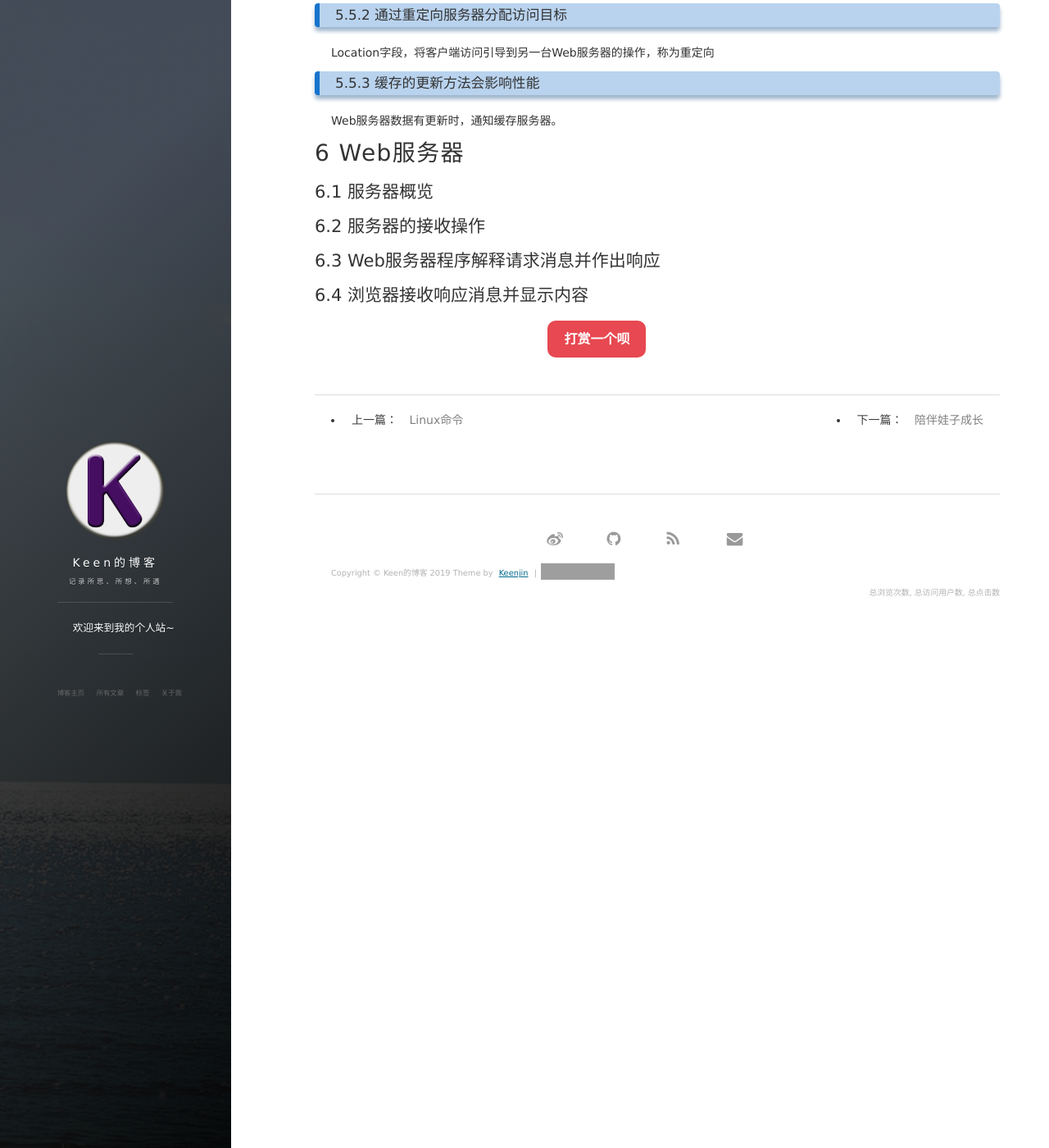
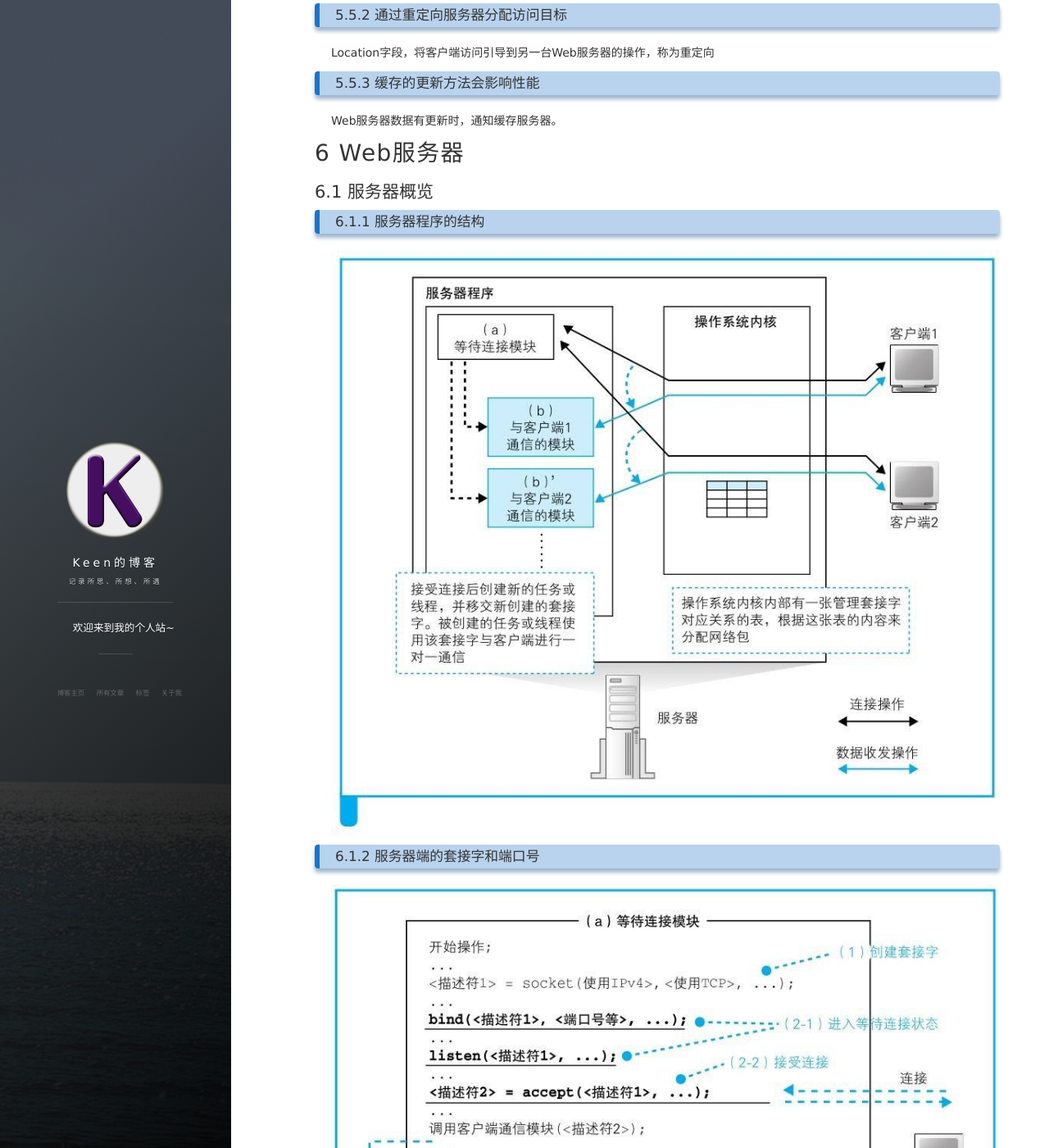
Before and after one commit to Keenjin/Keenjin.github.io, a Jekyll site: the page built from _posts/2019-03-13-how_to_connect_network.md, in a window 1280 px wide and 1400 px high, scrolled down 77074 px. Shown: the whole window at 82% size. Built offline with Jekyll 4.4.1, drawn with Linux system fonts in a browser that asks for light colours; nearby versions of some CDN libraries; comment, search, counter and statistics services are not loaded; some of the changed text lies outside the part shown; grey boxes are pictures that could not be loaded.

Commit message:
net connect

```diff
--- a/_posts/2019-03-13-how_to_connect_network.md
+++ b/_posts/2019-03-13-how_to_connect_network.md
@@ -637,8 +637,23 @@ Web服务器数据有更新时，通知缓存服务器。
 
 ## 6.1 服务器概览
 
-## 6.2 服务器的接收操作
+### 6.1.1 服务器程序的结构
 
-## 6.3 Web服务器程序解释请求消息并作出响应
+![jpg](/images/post/network_connect/6/88.jpg)
 
-## 6.4 浏览器接收响应消息并显示内容
+### 6.1.2 服务器端的套接字和端口号
+
+![jpg](/images/post/network_connect/6/89.jpg)
+
+## 6.2 浏览器接收响应消息并显示内容
+
+### 6.2.1 通过响应的数据类型判断其中的内容
+
+中间的过程由于跟客户端发送端基本对称，全部省略，直接到最后这一步。
+HTTP的Content-Type定义的数据类型：
+![jpg](/images/post/network_connect/6/90.jpg)
+
+## 7 网络包旅程
+
+![jpg](/images/post/network_connect/6/91.jpg)
+![jpg](/images/post/network_connect/6/92.jpg)
```
Also changed, not shown: images/post/network_connect/6/88.jpg (added), images/post/network_connect/6/89.jpg (added), images/post/network_connect/6/90.jpg (added), images/post/network_connect/6/91.jpg (added), images/post/network_connect/6/92.jpg (added).
